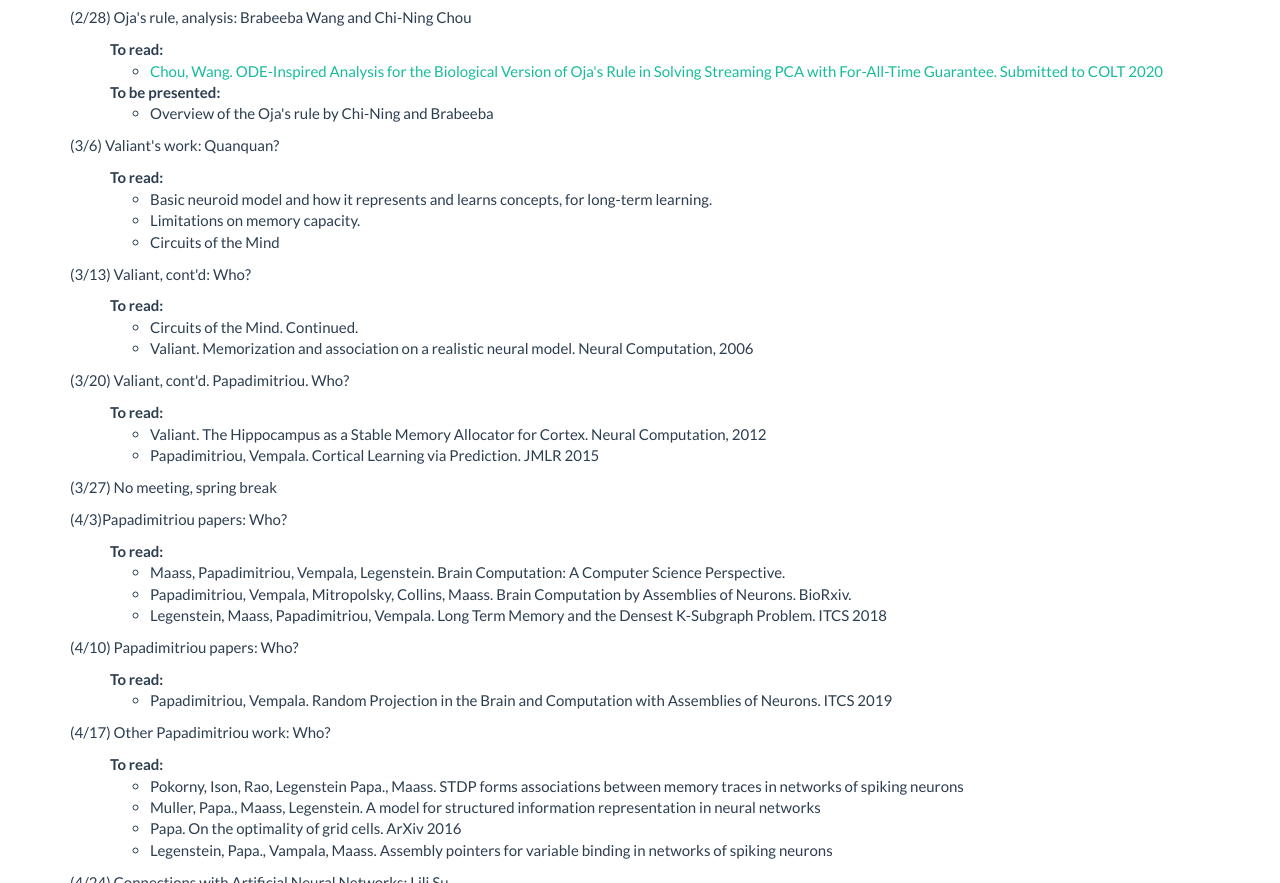
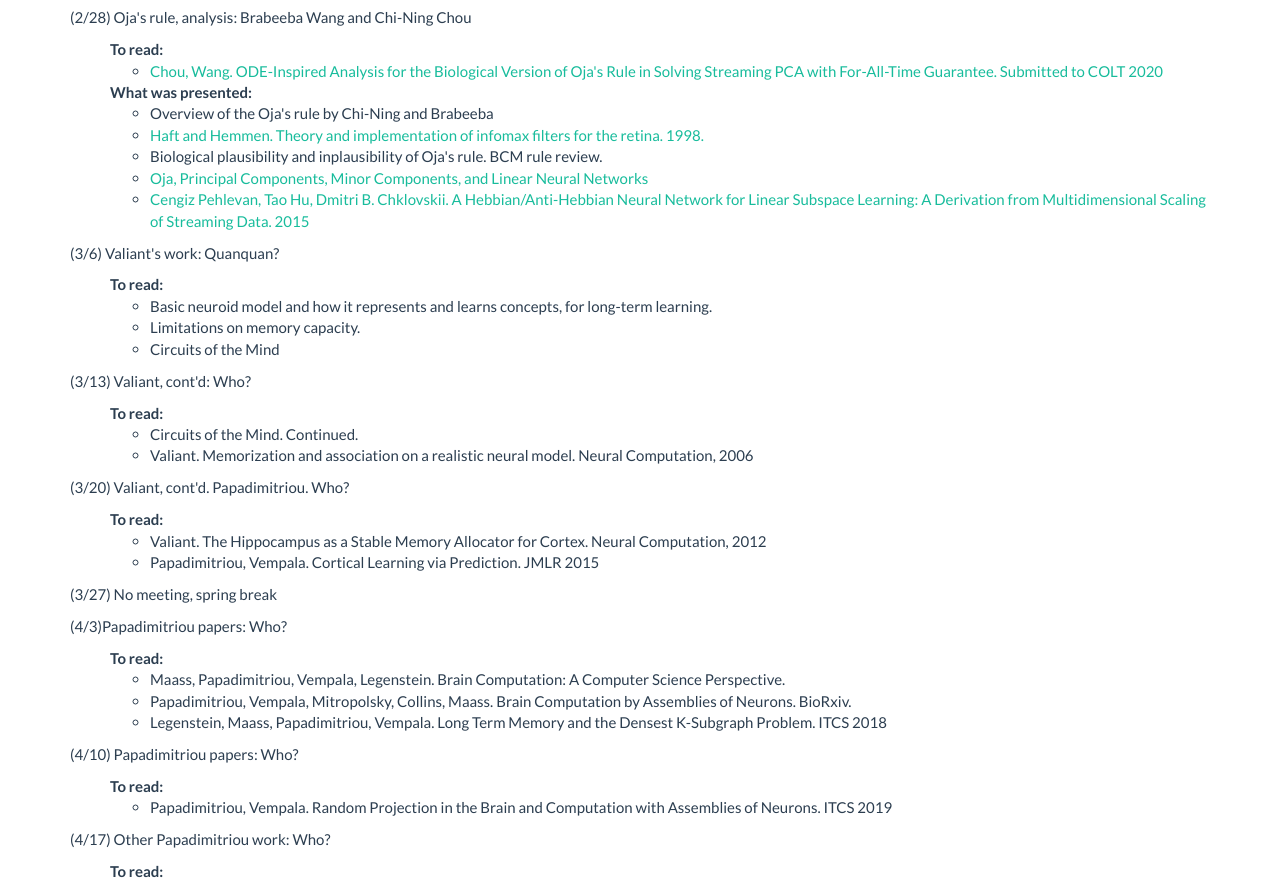
Before and after one commit to brabeeba/neuralReadingGroup, a plain HTML site: page index.html in a window 1280 px wide. Shown: the part 1138-2021 px from the top of the page. Drawn offline with Linux system fonts and the light colour scheme; files that its build step writes are made by us from their sources; files whose address does not match are found by name.

Commit message:
added reference

```diff
--- a/index.html
+++ b/index.html
@@ -116,9 +116,14 @@ changing edge weights.</li>
 			<li> <a href="https://arxiv.org/pdf/1911.02363.pdf">Chou, Wang. ODE-Inspired Analysis for the Biological Version of Oja's Rule in Solving Streaming PCA with For-All-Time Guarantee. Submitted to COLT 2020</a>
 			</li>
 		</ul>
-		<strong>To be presented:</strong>
+		<strong>What was presented:</strong>
 		<ul>
 			<li>Overview of the Oja's rule by Chi-Ning and Brabeeba</li>
+			<li><a href="Theory and implementation of infomax filters for the retina.pdf">Haft and Hemmen. Theory and implementation of infomax filters for the retina. 1998.</a></li>
+			<li>Biological plausibility and inplausibility of Oja's rule. <a href="cooper.pdf"></a>BCM rule review.</li>
+			<li><a href="./oja1992.pdf">Oja, Principal Components, Minor Components, and Linear Neural Networks</a></li>
+			<li><a href="https://arxiv.org/pdf/1503.00669.pdf">Cengiz Pehlevan, Tao Hu, Dmitri B. Chklovskii. A Hebbian/Anti-Hebbian Neural Network for Linear Subspace Learning: A Derivation from Multidimensional Scaling of Streaming Data. 2015</a></li>
+
 		</ul>
 
 		</ul>
```
Also changed, not shown: 2 other files.
